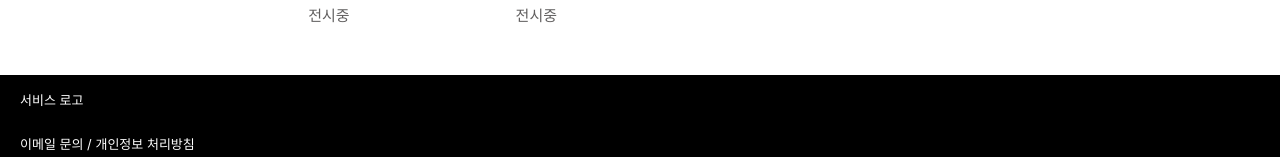
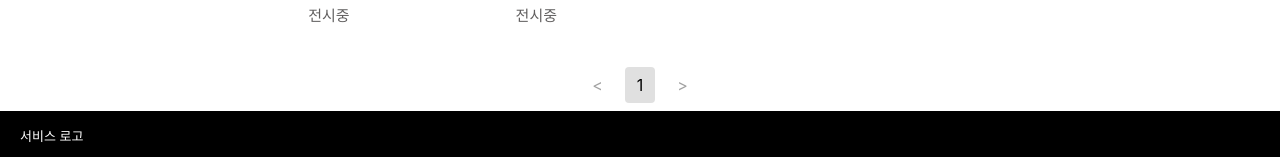
Before and after one commit to JNU-econovation/TeamPonyo-FE, a React (Create React App) app: page / in a window 1280 px wide. Shown: the part 1316-1473 px from the top of the page. Built offline with nearby package versions, Linux system fonts and the light colour scheme; no server answers.

Commit message:
feat: Pagination 추가

```diff
--- a/package.json
+++ b/package.json
@@ -8,6 +8,7 @@
     "@testing-library/user-event": "^13.5.0",
     "react": "^18.2.0",
     "react-dom": "^18.2.0",
+    "react-paginate": "^8.2.0",
     "react-router": "^6.23.1",
     "react-router-dom": "^6.23.1",
     "react-scripts": "5.0.1",
--- /dev/null
+++ b/src/components/Pagination.css
@@ -0,0 +1,32 @@
+.pagination {
+  display: flex;
+  justify-content: center;
+  list-style: none;
+  padding: 0;
+}
+
+.pagination li {
+  margin: 0 5px;
+  cursor: pointer;
+}
+
+.pagination a {
+  padding: 8px 12px;
+  border-radius: 4px;
+  color: #a1a1a1;
+  text-decoration: none;
+}
+
+.pagination .active a {
+  background-color: #e0e0e0;
+  color: #000000;
+  border-color: #e0e0e0;
+}
+
+.pagination .prevoius-item {
+
+}
+
+.pagination .next-item {
+
+}
--- /dev/null
+++ b/src/components/Pagination.js
@@ -0,0 +1,22 @@
+import React from 'react';
+import ReactPaginate from 'react-paginate';
+import './Pagination.css';
+
+const Pagination = ({ pageCount, onPageChange }) => {
+  return (
+    <ReactPaginate
+      previousLabel={'<'}
+      nextLabel={'>'}
+      pageCount={pageCount}
+      marginPagesDisplayed={0}
+      pageRangeDisplayed={10}
+      onPageChange={onPageChange}
+      containerClassName={'pagination'}
+      activeClassName={'active'}
+      previousClassName={'previous-item'}
+      nextClassName={'next-item'}
+    />
+  );
+}
+
+export default Pagination;
--- a/src/pages/Main.js
+++ b/src/pages/Main.js
@@ -1,15 +1,64 @@
-import React from 'react'
+import React, { useEffect, useState } from 'react'
+import Banner from '../components/Banner'
 import GridList from '../components/GridList'
-import Banner from '../components/Banner'
+import Pagination from '../components/Pagination'
 // import MainSlide from '../components/MainSlide'
 import { SearchBox } from '../components/SearchBox'
 
+
 const Main = () => {
+
+  const [pageCount, setPageCount] = useState(1) // 총 페이지 수
+  const [currentPage, setCurrentPage] = useState(0) // 현재 페이지
+  const [data, setData] = useState([])  // 해당 페이지의 데이터
+
+  const itemsPerPage = 16 // 페이지당 아이템 수
+
+  useEffect(() => {
+    // 서버에서 전체 페이지 수 받아옴
+    const fetchPageCount = async () => {
+      const response = await fetch('/api/getPageCount')
+      const data = await response.json()
+      setPageCount(data.pageCount)
+    }
+    fetchPageCount()
+  }, [])
+
+  useEffect(() => {
+    // 현재 페이지에 해당하는 데이터를 서버에서 받아옴
+    const fetchData = async () => {
+      const response = await fetch(`/api/getData?page=${currentPage+1}&limit=${itemsPerPage}`)
+      const data = await response.json()
+      setData(data.items) // 실제 데이터 확인후 수정하기
+    }
+    fetchData()
+  }, [currentPage])
+
+  const handlePageChange = ({ selected }) => {
+
+    // 페이지 번호에 따라 데이터 다시 가져옴
+    setCurrentPage(selected)
+
+    // 스크롤 위치 맨 위로 이동
+    window.scrollTo({ top: 0, behavior: 'smooth' });
+
+  }
+  console.log(pageCount)
+
   return (
     <div className='Main'>
       <SearchBox/>
       <Banner />
-      <GridList />
+      <GridList
+        // data = {data}
+      />
+      {pageCount >= 1 && (
+        <Pagination
+          pageCount={pageCount}
+          onPageChange={handlePageChange}
+          currentPage={currentPage}
+        />
+      )}
     </div>
   )
 }
```
Also changed, not shown: src/components/pagenation.js (deleted), 1 other file (tests, documents, lock files or other folders).
